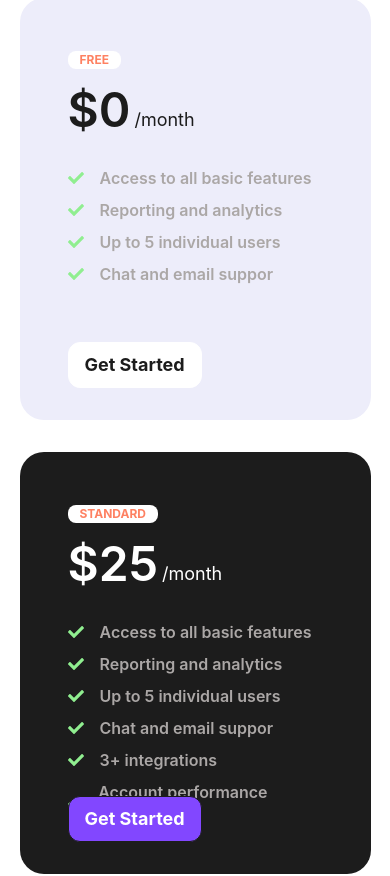
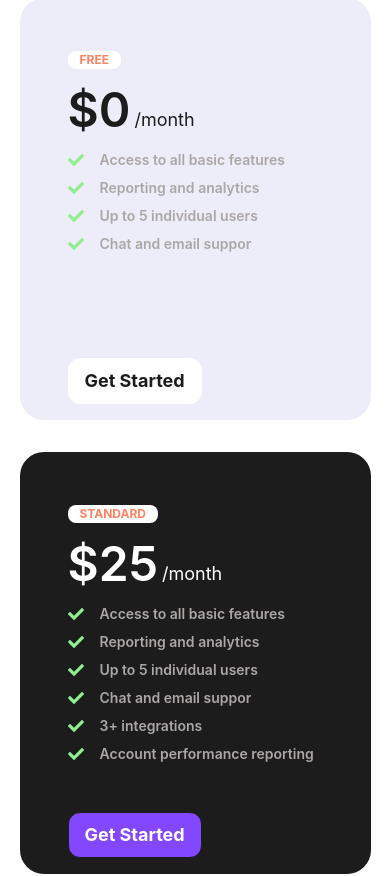
Before and after one commit to r1tikpatil/hirequotient-assignment, a React (Create React App) app: page / in a window 390 px wide. Shown: the part 7425-8301 px from the top of the page. Built offline with nearby package versions, Linux system fonts and the light colour scheme.

Commit message:
did responsive

```diff
--- a/src/common/pricingCard.jsx
+++ b/src/common/pricingCard.jsx
@@ -23,16 +23,18 @@ const PricingCard = ({ keys, plan, rupees, points }) => {
         <p className="text-lg ml-1">/month</p>
       </div>
 
-      <div className="w-full flex flex-col items-start mt-6">
+      <div className="w-full flex flex-col items-start mt-2 md:mt-6">
         {points.map((item) => (
           <div className="flex flex-row justify-center items-center mt-2">
             <FaCheck color="lightgreen" />
-            <p className="ml-4 text-[#aba7a6] text-md font-semibold">{item}</p>
+            <p className="ml-4 text-[#aba7a6] text-sm md:text-md font-semibold">
+              {item}
+            </p>
           </div>
         ))}
       </div>
 
-      <div className="flex justify-center items-center box-content cursor-pointer absolute bottom-8 left-12">
+      <div className="flex justify-center items-center box-content cursor-pointer absolute bottom-4 md:bottom-8 left-12">
         <div
           className={`${
             keys % 2 !== 0 ? "bg-white" : "bg-[#8247ff]"
```
